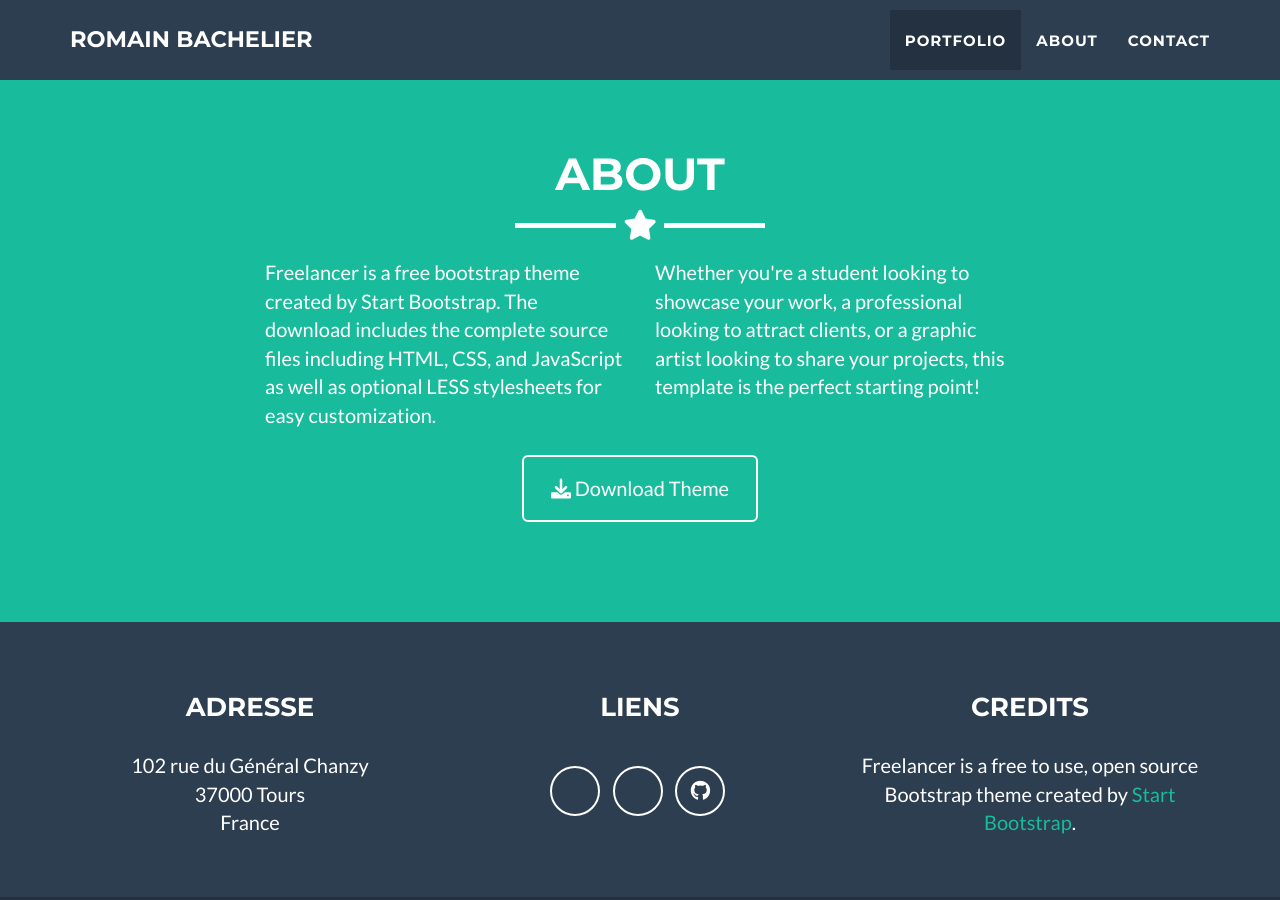
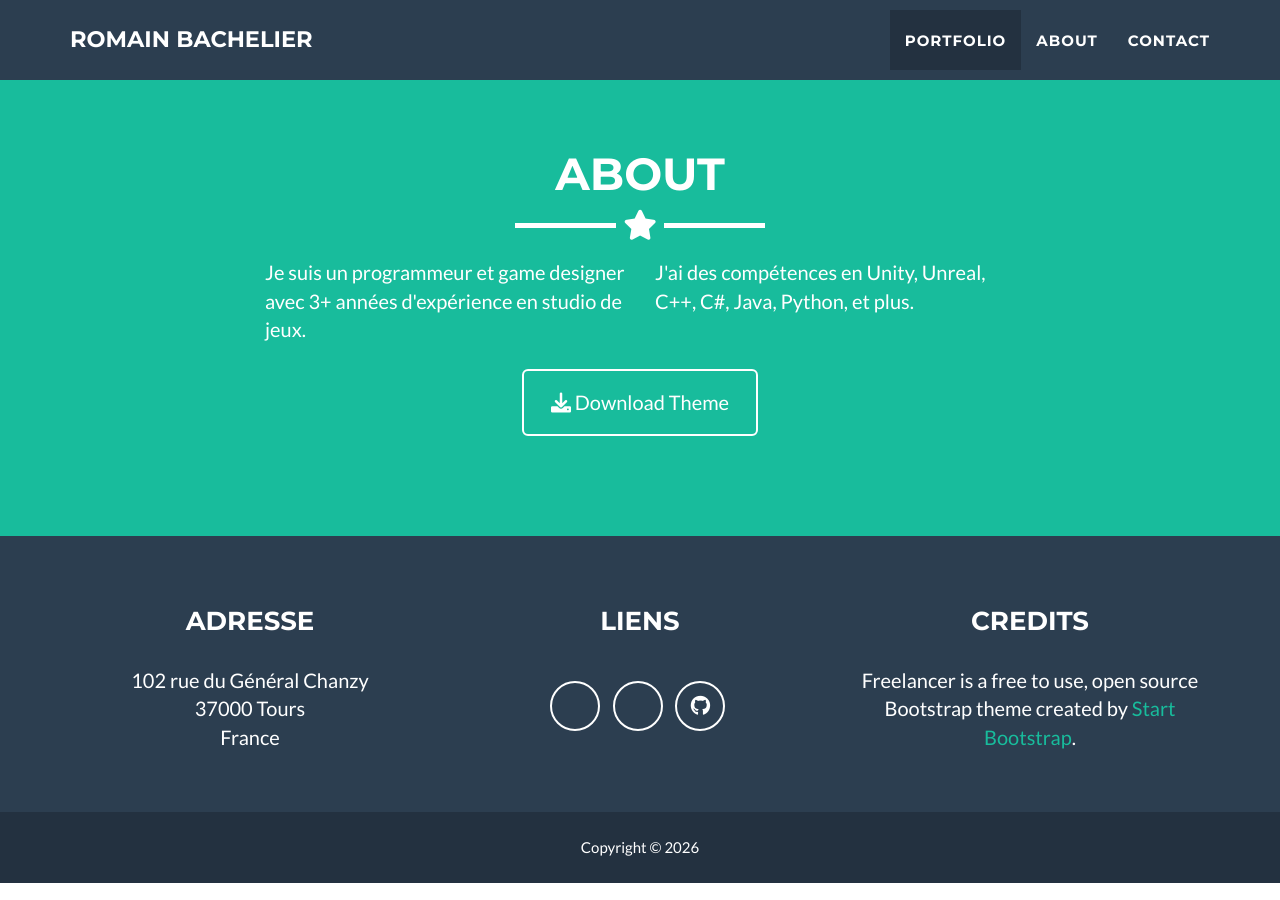
Before and after one commit to Betshet/betshet.github.io, a Jekyll site: the page built from _posts/2014-07-18-project-1.markdown, in a window 1280 px wide and 900 px high, scrolled down 1623 px. Built offline with Jekyll 4.4.1, drawn with Linux system fonts in a browser that asks for light colours.

Commit message:
Update about.html

```diff
--- a/_includes/about.html
+++ b/_includes/about.html
@@ -9,13 +9,10 @@
     </div>
     <div class="row">
       <div class="col-lg-4 col-lg-offset-2">
-        <p>Freelancer is a free bootstrap theme created by Start Bootstrap. The download includes the complete
-          source files including HTML, CSS, and JavaScript as well as optional LESS stylesheets for easy
-          customization.</p>
+        <p>Je suis un programmeur et game designer avec 3+ années d'expérience en studio de jeux.</p>
       </div>
       <div class="col-lg-4">
-        <p>Whether you're a student looking to showcase your work, a professional looking to attract clients, or
-          a graphic artist looking to share your projects, this template is the perfect starting point! </p>
+        <p>J'ai des compétences en Unity, Unreal, C++, C#, Java, Python, et plus.</p>
       </div>
       <div class="col-lg-8 col-lg-offset-2 text-center">
         <a href="https://github.com/jeromelachaud/freelancer-theme" class="btn btn-lg btn-outline">
```
